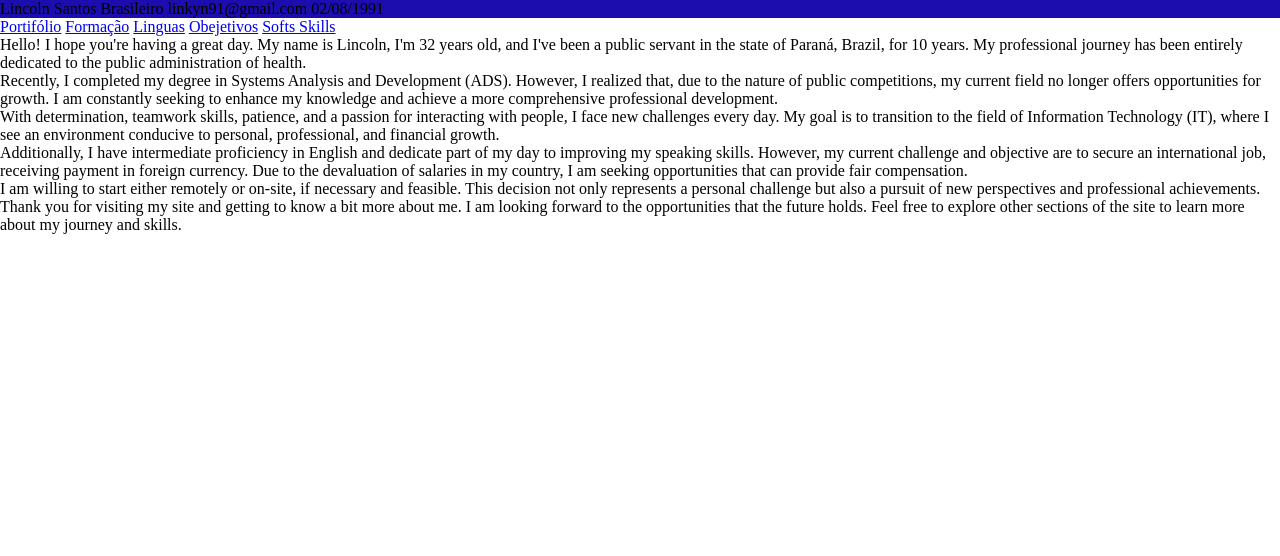
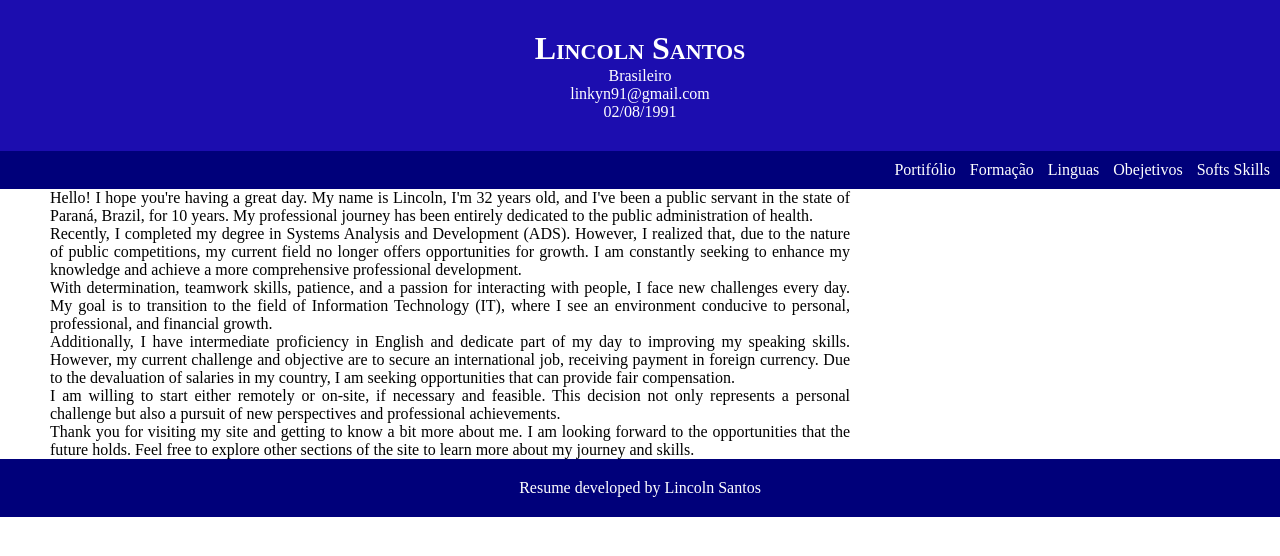
Before and after one commit to linkyn91/Curriculum, a plain HTML site: page index.html in a window 1280 px wide. Drawn offline with Linux system fonts and the light colour scheme.

Commit message:
21:50
21:50

```diff
--- a/estilo/style.css
+++ b/estilo/style.css
@@ -15,14 +15,52 @@
     margin: 0%;
 }
 
+
+
 header {
+    color: white;
     background-color:#1c0daf;
+    text-align: center;
+    padding: 30px;
+}
+
+header > h1{
+    font-variant: small-caps;
+}
+
+nav {
+    background-color: #00007a;
+    text-align: right;
+    padding: 10px;
+}
+
+nav a{
+    color:white;
+    padding-left: 10px;
+    text-decoration: none;
 }
 
 body {
     background-color:white;
+
+}
+
+
+body > p {
+    padding-left: 50px;
+    width: 800px;
+    text-align: justify;
 }
 
 footer {
     background-color: #00007a;
+    color: white;
+    text-align: center;
+    padding: 20px;
 }
+
+footer a{
+    color: white;
+    text-decoration: none;
+
+}
--- a/index.html
+++ b/index.html
@@ -7,12 +7,11 @@
     <link rel="stylesheet" href="estilo/style.css">
 </head>
 <header>
-    <p>
-        Lincoln Santos
-        Brasileiro
-        linkyn91@gmail.com
-        02/08/1991
-    </p>
+    <h1>Lincoln Santos</h1>
+        <p>Brasileiro <br>
+        linkyn91@gmail.com <br>
+        02/08/1991 <br>
+        </p>
 </header>
 <nav>
     <a href="#">Portifólio</a>
@@ -34,4 +33,7 @@
 
     <p>Thank you for visiting my site and getting to know a bit more about me. I am looking forward to the opportunities that the future holds. Feel free to explore other sections of the site to learn more about my journey and skills.</p>
 </body>
+<footer>
+    <p>Resume developed by <a href="https://github.com/linkyn91" target="_blank" class="externo">Lincoln Santos</a></p>
+</footer>
 </html>
```
